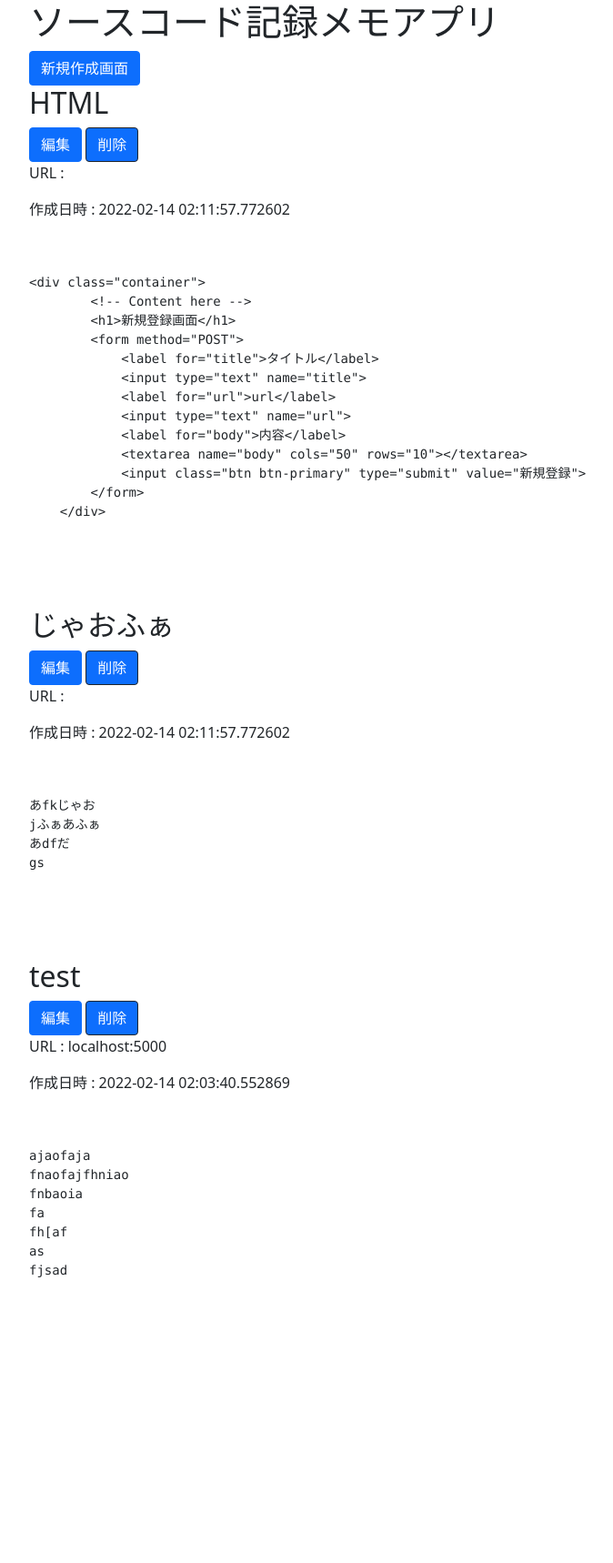
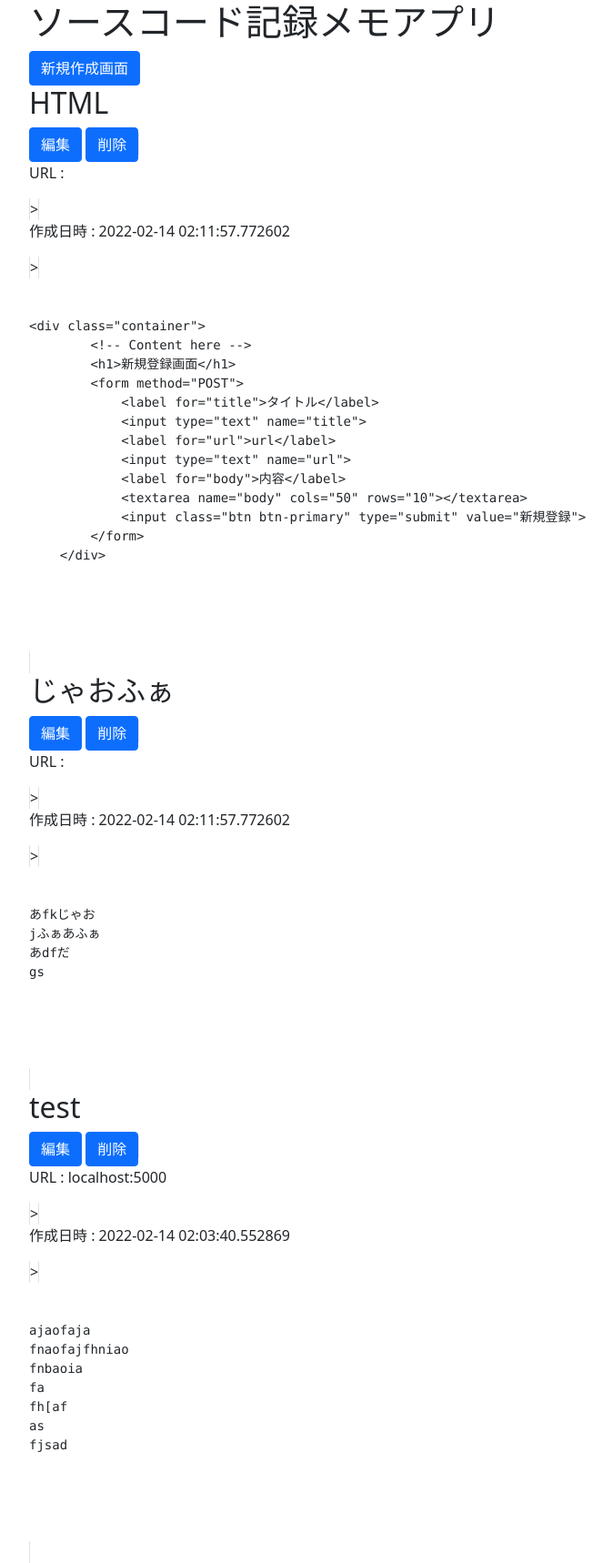
Before and after one commit to Kubbo0308/MemoProgram, a Flask app: page / in a window 1280 px wide. Shown: the whole page at 91% size, without its empty margins (50-724 px from the left). Before the commit the page ends 1404 px from the top, so only its background shows below. Run offline with Flask 2, Linux system fonts and the light colour scheme; data comes from the database, SQL or seed files in the repository.

Commit message:
css adopted

```diff
--- a/templates/index.html
+++ b/templates/index.html
@@ -8,14 +8,20 @@
         <article>
             <h2>{{ post.title }}</h2>
             <a class="btn btn-primary" href="/{{post.id}}/update" role="button">編集</a>
-            <a class="btn btn-primary border border-dark" href="/{{post.id}}/delete" role="button">削除</a>
+            <a class="btn btn-primary" href="/{{post.id}}/delete" role="button">削除</a>
+            <span class="border">
                 <p>URL : {{ post.url }}</p>
+            </span>>
+            <span class="border">
                 <p>作成日時 : {{ post.created_at }}</p>
+            </span>>
+            <span class="border">
                 <pre>
                 <code>
                     <p>{{ post.body }}</p>
                 </code>
                 </pre>
+            </span>
         </article>
         {% endfor %}
     </div>
```
Lines whose indentation alone changed are shown as unchanged.
